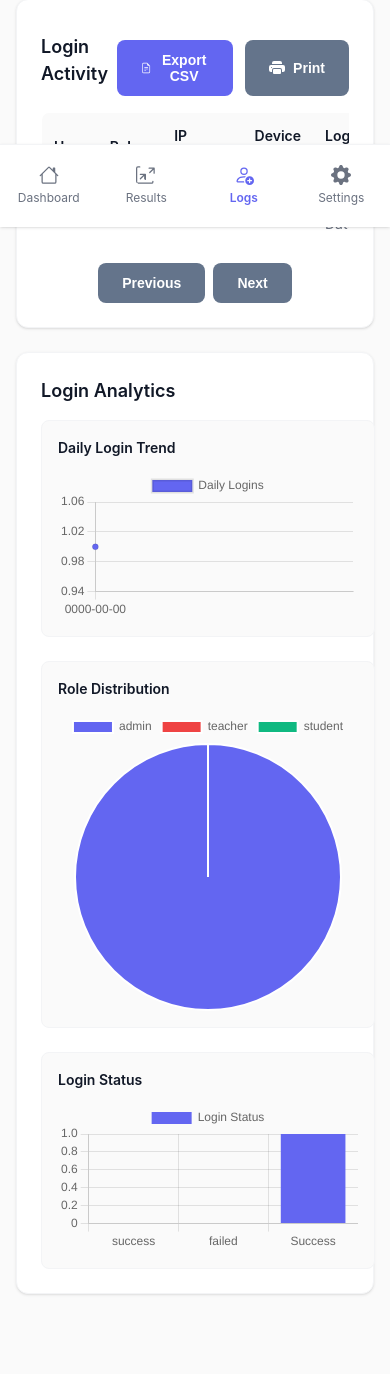
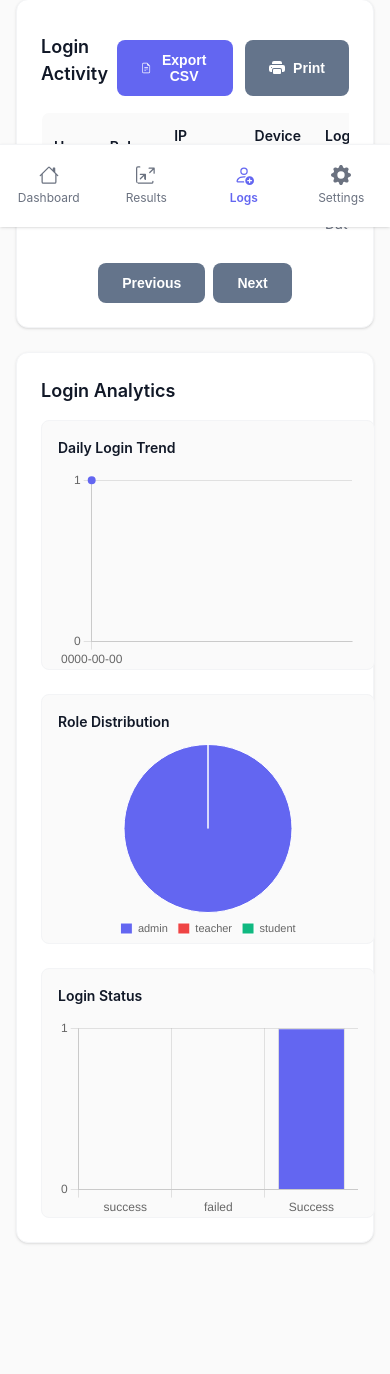
Before and after one commit to marhthing/Admin, a PHP site: page /login_logs.php in a window 390 px wide. Shown: the part 617-1991 px from the top of the page. After the commit the page ends 1861 px from the top, so only its background shows below. Run offline with PHP 8.4, Linux system fonts and the light colour scheme; the visitor is signed in with stand-in values (Sample User, id 1); data that the repository does not hold is empty.

Commit message:
Improve responsiveness of charts on the login logs page
Update CSS and chart configurations in login_logs.php to ensure charts render correctly across different screen sizes, adjusting container heights and canvas max-height properties.

Replit-Commit-Author: Agent
Replit-Commit-Session-Id: 7dec85df-0060-498a-9427-b8f054ce9621
Replit-Commit-Checkpoint-Type: full_checkpoint

```diff
--- a/login_logs.php
+++ b/login_logs.php
@@ -388,6 +388,14 @@ $sessionInfo = getSessionInfo();
             padding: 1rem;
             border-radius: var(--radius-sm);
             border: 1px solid var(--border);
+            position: relative;
+            height: 300px;
+            display: flex;
+            flex-direction: column;
+        }
+
+        .chart-container canvas {
+            max-height: 250px;
         }
 
         .export-actions {
@@ -420,6 +428,14 @@ $sessionInfo = getSessionInfo();
 
             .charts-grid {
                 grid-template-columns: 1fr;
+            }
+
+            .chart-container {
+                height: 250px;
+            }
+
+            .chart-container canvas {
+                max-height: 200px;
             }
         }
     </style>
@@ -677,12 +693,36 @@ $sessionInfo = getSessionInfo();
                     datasets: [{
                         label: label,
                         data: data,
-                        backgroundColor: type === 'pie' ? ['#6366f1', '#ef4444', '#10b981'] : '#6366f1'
+                        backgroundColor: type === 'pie' ? ['#6366f1', '#ef4444', '#10b981'] : '#6366f1',
+                        borderColor: type === 'line' ? '#6366f1' : undefined,
+                        borderWidth: type === 'line' ? 2 : 1,
+                        fill: type === 'line' ? false : undefined
                     }]
                 },
                 options: {
                     responsive: true,
-                    maintainAspectRatio: true
+                    maintainAspectRatio: false,
+                    plugins: {
+                        legend: {
+                            display: type === 'pie',
+                            position: 'bottom',
+                            labels: {
+                                boxWidth: 12,
+                                padding: 10,
+                                font: {
+                                    size: 11
+                                }
+                            }
+                        }
+                    },
+                    scales: type !== 'pie' ? {
+                        y: {
+                            beginAtZero: true,
+                            ticks: {
+                                precision: 0
+                            }
+                        }
+                    } : {}
                 }
             });
         }
```
